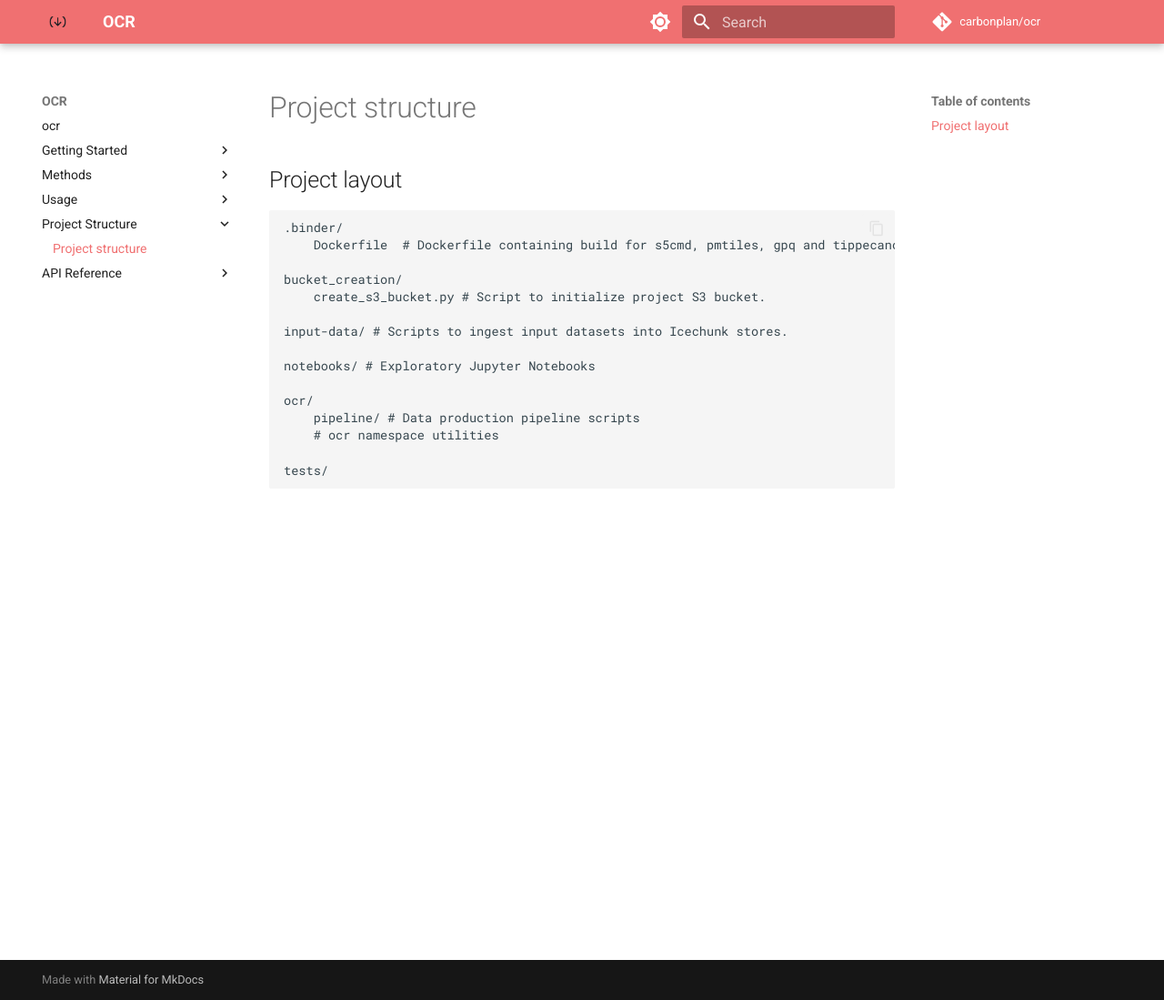
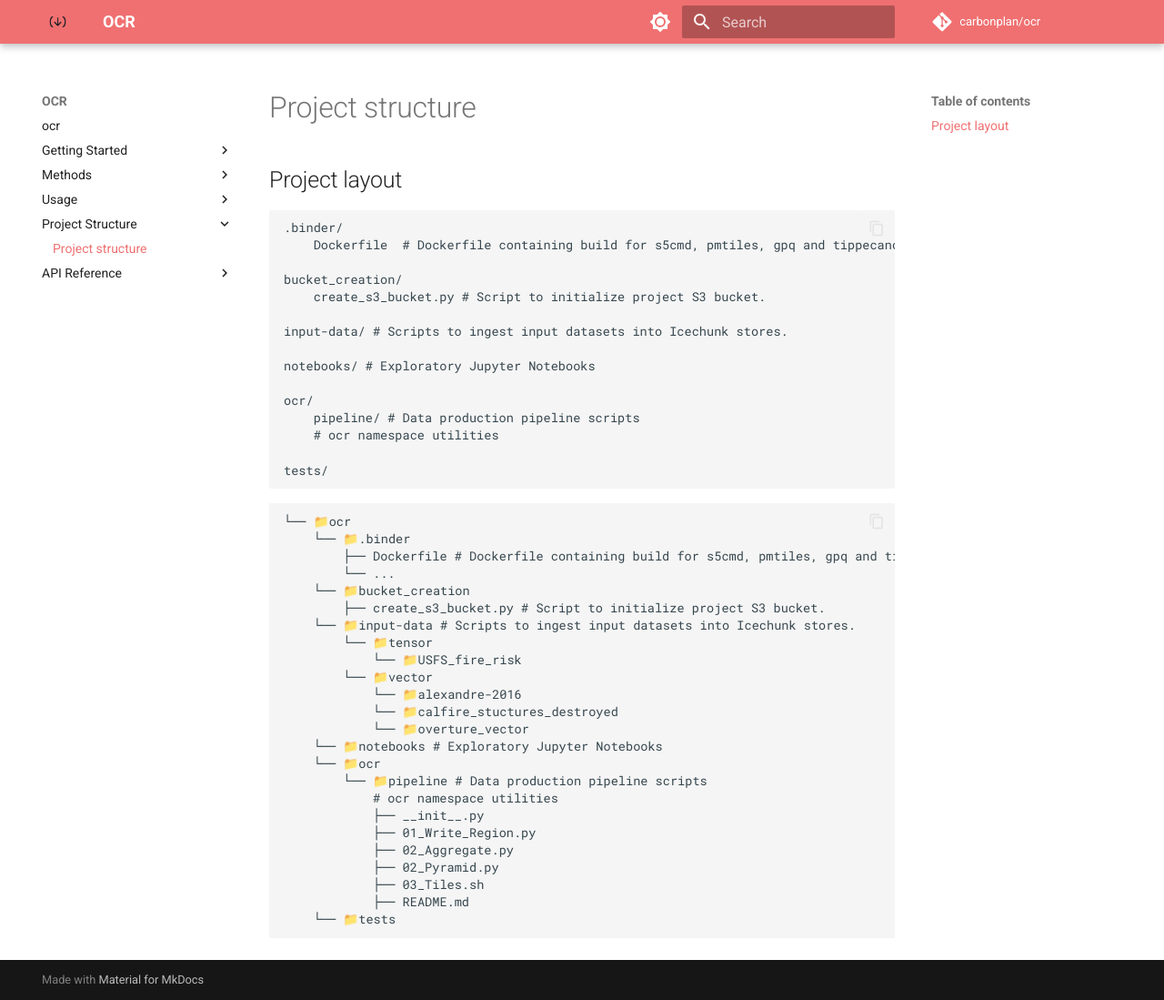
Before and after one commit to carbonplan/ocr, an MkDocs documentation site: the page built from docs/layout/project_structure.md, in a window 1280 px wide and 1099 px high. Shown: the whole window at 91% size. Built offline with MkDocs 1.6.1 and Material for MkDocs 9.7.7, drawn with Linux system fonts in a browser that asks for light colours; comment, search, counter and statistics services are not loaded.

Commit message:
Small docs updates

````diff
--- a/docs/layout/project_structure.md
+++ b/docs/layout/project_structure.md
@@ -17,3 +17,30 @@ ocr/
 
 tests/
 ```
+
+```
+└── 📁ocr
+    └── 📁.binder
+        ├── Dockerfile # Dockerfile containing build for s5cmd, pmtiles, gpq and tippecanoe.
+        └── ...
+    └── 📁bucket_creation
+        ├── create_s3_bucket.py # Script to initialize project S3 bucket.
+    └── 📁input-data # Scripts to ingest input datasets into Icechunk stores.
+        └── 📁tensor
+            └── 📁USFS_fire_risk
+        └── 📁vector
+            └── 📁alexandre-2016
+            └── 📁calfire_stuctures_destroyed
+            └── 📁overture_vector
+    └── 📁notebooks # Exploratory Jupyter Notebooks
+    └── 📁ocr
+        └── 📁pipeline # Data production pipeline scripts
+            # ocr namespace utilities
+            ├── __init__.py
+            ├── 01_Write_Region.py
+            ├── 02_Aggregate.py
+            ├── 02_Pyramid.py
+            ├── 03_Tiles.sh
+            ├── README.md
+    └── 📁tests
+```
````
Also changed, not shown: docs/assets/ocr_data_flow.png.
